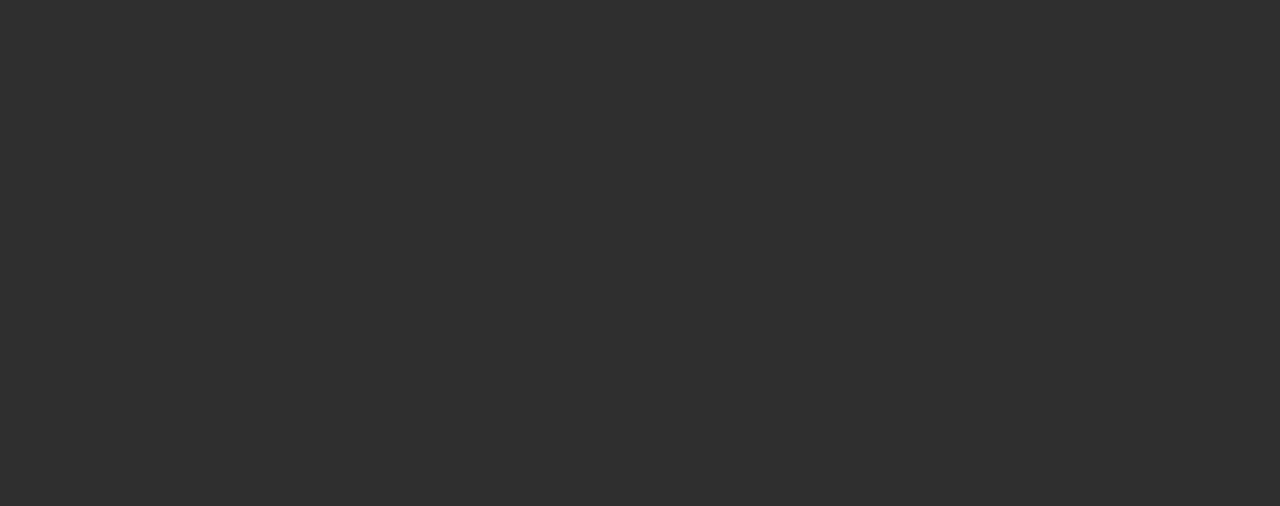
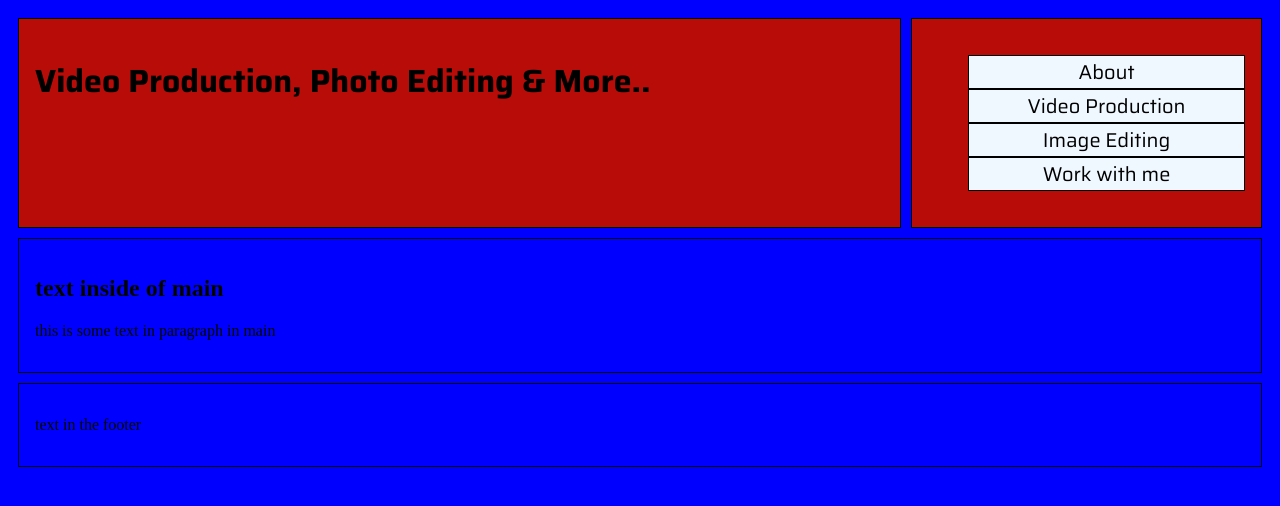
Before and after one commit to graaxi-hub/Project3, a plain HTML site: page index.html in a window 1280 px wide. Drawn offline with Linux system fonts and the light colour scheme.

Commit message:
added grid and started on navigation menu

```diff
--- a/css/style.css
+++ b/css/style.css
@@ -1 +1,89 @@
-body {background-color: #2F2F2F;}
+body {
+    background-color: #2F2F2F;
+
+}
+
+.header {
+    background-color: #B80C09;
+    font-family: "Saira", sans-serif;
+
+}
+.navigation {
+    background-color: #B80C09;
+    font-family: "Saira", sans-serif;
+
+}
+
+/* Assigned names for grid*/
+.header {grid-area:header;}
+.navigation {grid-area:navigation;}
+.main {grid-area:main;}
+.footer {grid-area:footer;}
+
+
+/* Mobile */
+
+.grid {
+    display:grid;
+    grid-template-areas:
+    'header'
+    'navigation'
+    'main'
+    'footer';
+    padding: 10px;
+    grid-gap: 10px;
+
+}
+
+.grid > * {
+    padding: 1rem;
+    border: 1px solid black;
+
+
+}
+
+/*Navigation*/
+
+.container {
+  display:flex;
+  list-style: none;
+  flex-wrap: nowrap;
+  flex-direction: column;
+  text-align: center;
+  font-size: 20px;
+}
+.container > li {
+  background-color: aliceblue;
+  border: 1px solid black;
+}
+
+/* Tablet */
+
+@media only screen and (min-width: 550px) {
+  .grid {
+    grid-template-areas:
+    'header header navigation'
+    'main main main'
+    'footer footer footer';
+
+    padding: 10px;
+    grid-gap: 10px;
+    background-color: red;
+  }
+}
+
+
+/* PC Monitor */
+
+@media only screen and (min-width: 960px) {
+  .grid {
+    display: grid;
+    grid-template-areas:
+    'header header navigation'
+    'main main main'
+    'footer footer footer';
+    padding: 10px;
+    grid-gap: 10px;
+    background-color: blue;
+  }
+}
--- a/index.html
+++ b/index.html
@@ -4,24 +4,35 @@
     <meta charset="utf-8">
     <meta name="viewport" content="width=device-width, initial-scale=1.0">
     <link rel="stylesheet" type="text/css" href="css/style.css">
+<!--Saira font embeded code from google fonts-->
+    <link rel="preconnect" href="https://fonts.googleapis.com">
+    <link rel="preconnect" href="https://fonts.gstatic.com" crossorigin>
+    <link href="https://fonts.googleapis.com/css2?family=Saira:ital,wght@0,100..900;1,100..900&display=swap" rel="stylesheet">
+
     <title>Presentation Portfolio</title>
 </head>
 
-<body>
-    <header>
-
+<body class="grid">
+    <header class="header">
+        <h1>Video Production, Photo Editing & More..</h1>
     </header>
 
-    <nav>
-
+    <nav class="navigation">
+        <ul class="container">
+            <li class="about">About</li>
+            <li class="video">Video Production</li>
+            <li class="image">Image Editing</li>
+            <li class="work">Work with me</li>
+        </ul>
     </nav>
 
-    <main>
-
+    <main class="main">
+        <h2>text inside of main</h2>
+        <p>this is some text in paragraph in main</p>
     </main>
 
-    <footer>
-
+    <footer class="footer">
+        <p>text in the footer</p>
     </footer>
 </body>
 
```
